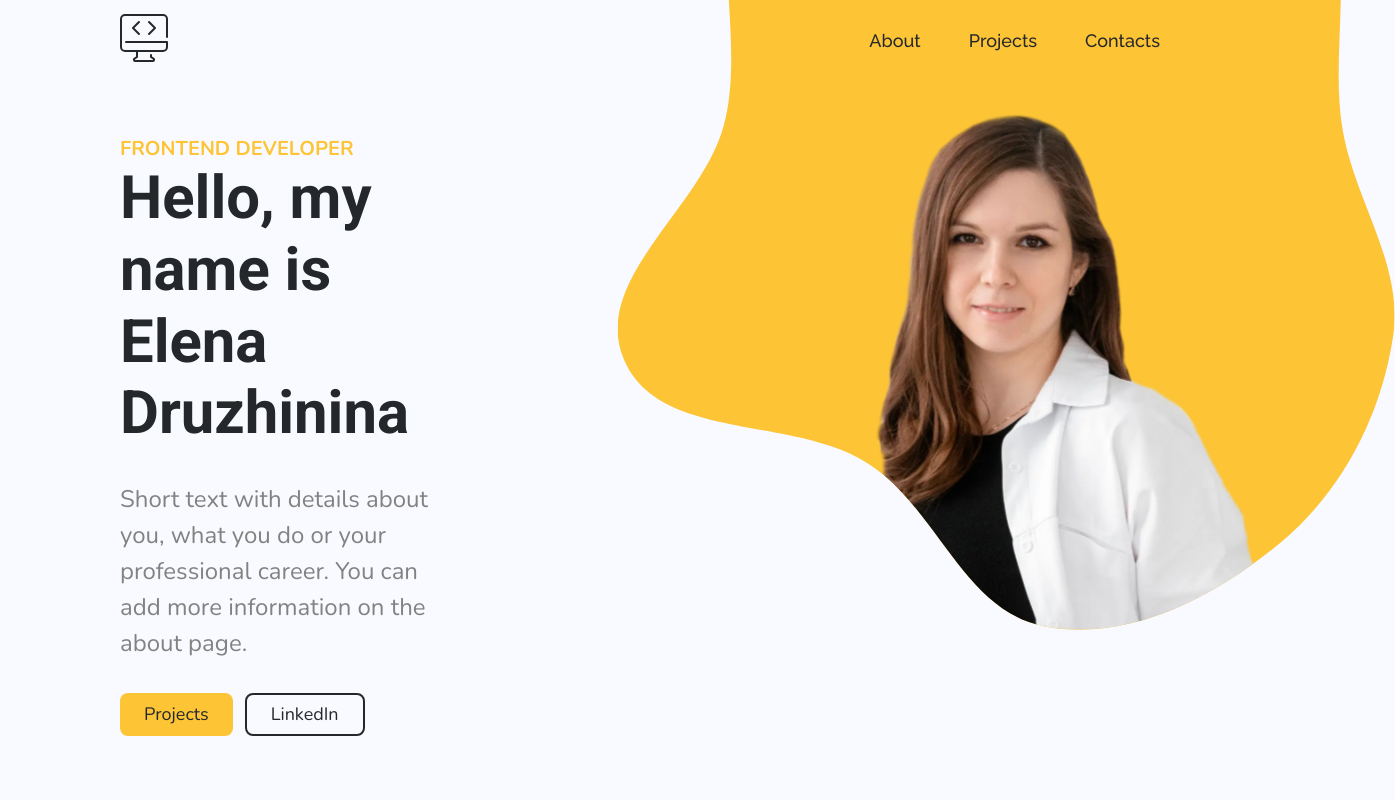
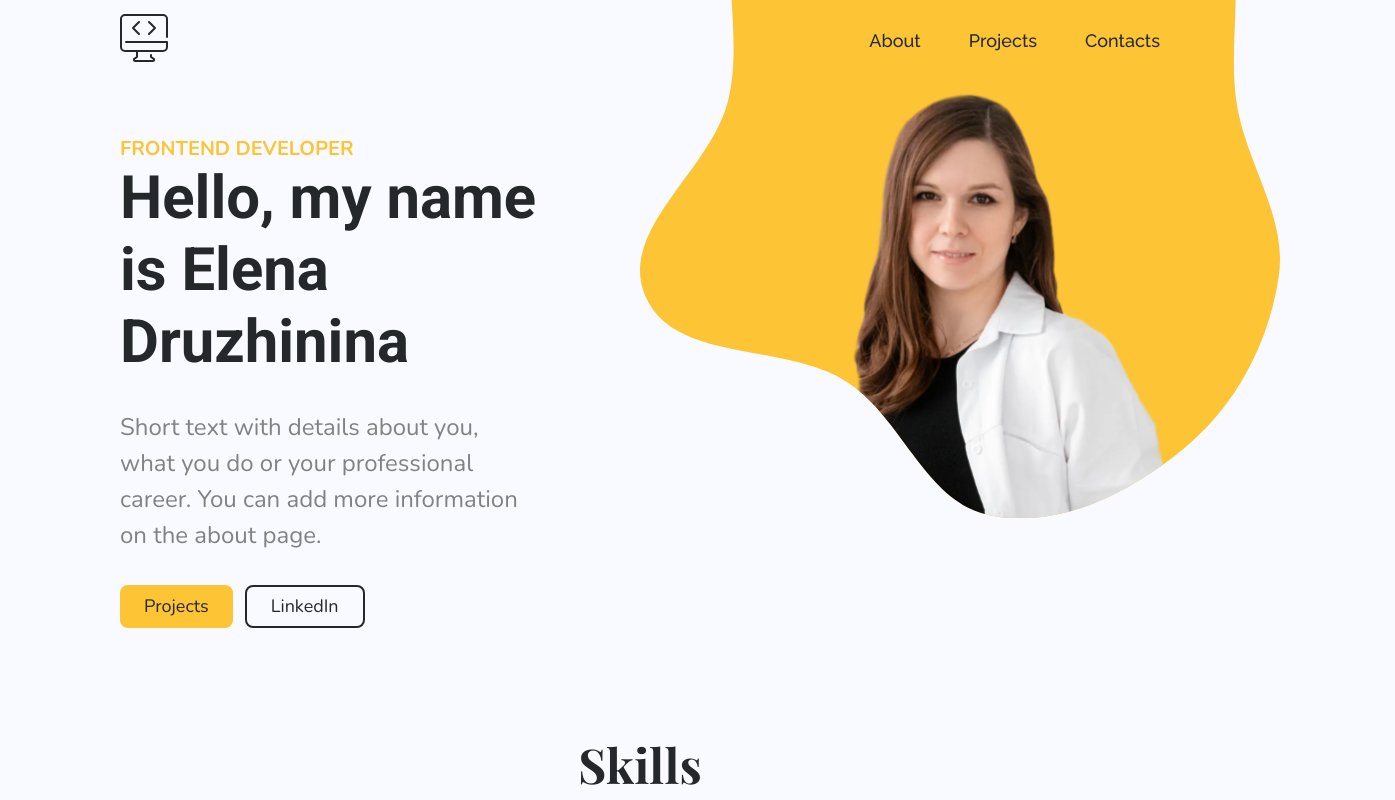
Before and after one commit to DruzhininaElena/my-portfolio, a React (Vite) app: page / in a window 1280 px wide. Shown: the top 800 px of the page, 1395 px wide, since content can reach past the window. Built offline with nearby package versions, Linux system fonts and the light colour scheme.

Commit message:
fixed horizontal scroll

```diff
--- a/src/layout/sections/main/Main.tsx
+++ b/src/layout/sections/main/Main.tsx
@@ -28,7 +28,7 @@ const StyledMain = styled.section`
     max-width: 1440px;
     position: relative;
     display: flex;
-    //flex-wrap: wrap;
+    flex-wrap: wrap;
 
 
     @media ${theme.media.desktopLg} {
--- a/src/layout/sections/main/Photo.tsx
+++ b/src/layout/sections/main/Photo.tsx
@@ -31,26 +31,15 @@ export const Photo = () => {
 };
 
 const PhotoWrapper = styled.div`
-    width: 720px;
-    svg {
-        width: 777px;
-    }
-    flex-shrink: 0;
-    transform: translate(8%, -28%);
+    width: 50%;
+    transform: translate(0, -28%);
 
     @media ${theme.media.desktopLg} {
         width: 60%;
-        svg {
-            width: 100%;
-        }
-        //align-self: flex-end;
     }
 
     @media ${theme.media.desktopLg} {
         width: 60%;
-        svg {
-            width: 100%;
-        }
         align-self: flex-end;
     }
 
@@ -59,10 +48,7 @@ const PhotoWrapper = styled.div`
     }
 
     @media ${theme.media.mobile} {
-        //svg {
-        //    width: 486px;
-        //}
-        width: 110%;
-        transform: translate(9%, -20%);
+        width: 100%;
+        transform: translate(0%, -20%);
     }
 `
```
